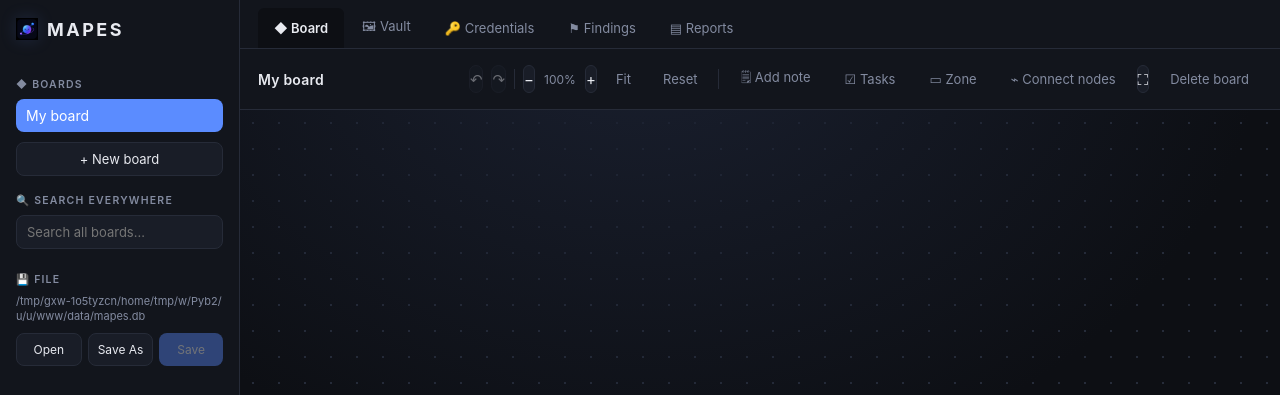
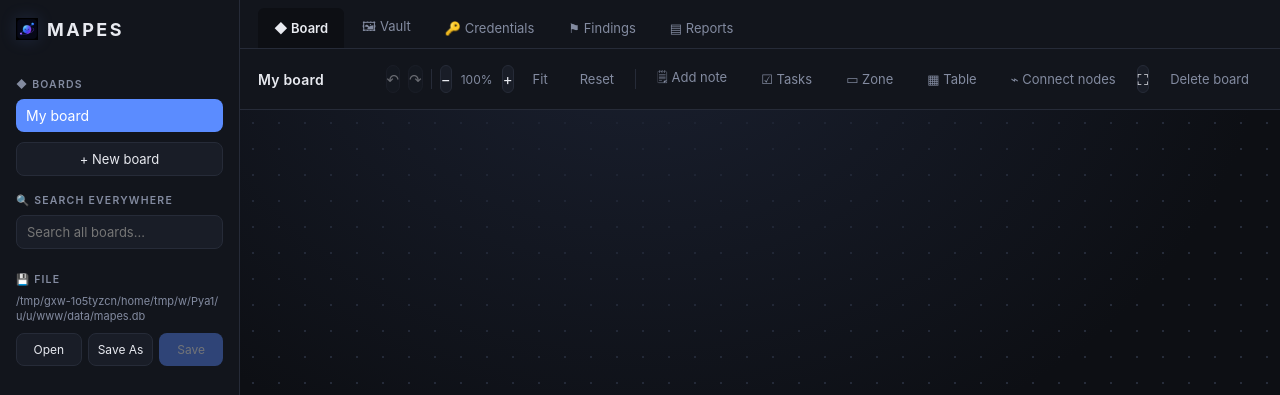
Before and after one commit to Xud0znik/MAPES, a Flask app: page / in a window 1280 px wide. Shown: the top 395 px of the page. Run offline with Flask 3, Linux system fonts and the light colour scheme; data comes from the database, SQL or seed files in the repository; data that the repository does not hold is empty; some libraries are stand-ins or nearby versions.

Commit message:
Add an editable Table node type directly on the board
New "▦ Table" board tool (click to arm, click the board to place a
2x2 grid) - a real spreadsheet-style node, not the Reports markdown
tables (those stay as-is, for written reports). Click any cell to type
into it directly, "+ Row"/"+ Col" grow the grid, each edit saves on
blur. Grid data is stored as a JSON array of rows in node.content, so
no schema change was needed. Behaves like any other node otherwise -
drags, connects to other nodes, right-click deletes/duplicates; the
header (icon + title) opens the normal edit modal for renaming.

Also added the same hidden-<option> fix as tasks/zone/image so editing
a table node's title doesn't silently change its type on save.

Co-Authored-By: Claude Sonnet 5 <noreply@anthropic.com>
Claude-Session: https://claude.ai/code/session_01Ct72YCZKKYRX96DeMTM48d

```diff
--- a/mapes/static/js/app.js
+++ b/mapes/static/js/app.js
@@ -9,6 +9,7 @@ const state = {
   addNoteMode: false,
   addTasksMode: false,
   addZoneMode: false,
+  addTableMode: false,
   minimizedImageIds: new Set(),
   editingNodeId: null,
   zoom: 1,
@@ -30,6 +31,7 @@ const NODE_ICONS = {
   image: "🖼",
   tasks: "☑",
   zone: "▭",
+  table: "▦",
 };
 
 const $ = (sel) => document.querySelector(sel);
@@ -304,6 +306,7 @@ const PLACE_TOOLS = {
   note: { stateKey: "addNoteMode", btn: "#add-note-btn" },
   tasks: { stateKey: "addTasksMode", btn: "#add-tasks-btn" },
   zone: { stateKey: "addZoneMode", btn: "#add-zone-btn" },
+  table: { stateKey: "addTableMode", btn: "#add-table-btn" },
 };
 function armPlaceTool(name) {
   const turningOn = !state[PLACE_TOOLS[name].stateKey];
@@ -320,10 +323,15 @@ $("#add-tasks-btn").onclick = () => armPlaceTool("tasks");
 // ones about the same topic - drag its corner to resize, drag its label to
 // move it, click the label to rename/recolor it.
 $("#add-zone-btn").onclick = () => armPlaceTool("zone");
+// A spreadsheet-style grid right on the board - click cells to type into
+// them, grow it with rows/columns as needed. Separate from the Reports
+// markdown tables (those stay a "| a | b |" text-based table meant for a
+// written report; this is a freeform grid meant for the map itself).
+$("#add-table-btn").onclick = () => armPlaceTool("table");
 
 canvas.addEventListener("click", async (e) => {
   if (e.target !== canvas) return;
-  if (!state.addNoteMode && !state.addTasksMode && !state.addZoneMode) return;
+  if (!state.addNoteMode && !state.addTasksMode && !state.addZoneMode && !state.addTableMode) return;
   const rect = canvas.getBoundingClientRect();
   const x = (e.clientX - rect.left) / state.zoom - 95;
   const y = (e.clientY - rect.top) / state.zoom - 20;
@@ -332,6 +340,21 @@ canvas.addEventListener("click", async (e) => {
     const created = await api(`/api/boards/${state.currentBoardId}/nodes`, {
       method: "POST",
       body: JSON.stringify({ title: "Zone", type: "zone", color: "#5b8cff", x, y, width: 320, height: 220 }),
+    });
+    state.nodes.push(created);
+    pushHistory(makeCreateNodeAction(created));
+    renderCanvas();
+    return;
+  }
+  if (state.addTableMode) {
+    const created = await api(`/api/boards/${state.currentBoardId}/nodes`, {
+      method: "POST",
+      body: JSON.stringify({
+        title: "Table",
+        type: "table",
+        content: JSON.stringify([["", ""], ["", ""]]),
+        x, y,
+      }),
     });
     state.nodes.push(created);
     pushHistory(makeCreateNodeAction(created));
@@ -362,7 +385,7 @@ canvas.addEventListener("click", async (e) => {
 });
 
 document.addEventListener("keydown", (e) => {
-  if (e.key === "Escape" && (state.addNoteMode || state.addTasksMode || state.addZoneMode)) {
+  if (e.key === "Escape" && (state.addNoteMode || state.addTasksMode || state.addZoneMode || state.addTableMode)) {
     Object.values(PLACE_TOOLS).forEach((tool) => {
       state[tool.stateKey] = false;
       $(tool.btn).classList.remove("active");
@@ -466,6 +489,7 @@ function buildNodeEl(node) {
   const isImage = node.type === "image";
   const isTasks = node.type === "tasks";
   const isZone = node.type === "zone";
+  const isTable = node.type === "table";
 
   if (isImage) {
     return buildImageNodeEl(el, node);
@@ -475,6 +499,9 @@ function buildNodeEl(node) {
   }
   if (isZone) {
     return buildZoneNodeEl(el, node);
+  }
+  if (isTable) {
+    return buildTableNodeEl(el, node);
   }
 
   const action = QUICK_ACTIONS[node.type];
@@ -660,6 +687,100 @@ function buildZoneNodeEl(el, node) {
     window.addEventListener("mouseup", onUp);
   });
 
+  el.addEventListener("contextmenu", (e) => {
+    e.preventDefault();
+    e.stopPropagation();
+    openContextMenu(e.clientX, e.clientY, node);
+  });
+  return el;
+}
+
+// Table node: a small spreadsheet-style grid right on the board, separate
+// from the Reports markdown tables - grid data is stored as a JSON array
+// of rows (each an array of cell strings) in node.content.
+function parseTableGrid(content) {
+  try {
+    const grid = JSON.parse(content || "null");
+    if (Array.isArray(grid) && grid.length && Array.isArray(grid[0])) return grid;
+  } catch { /* fall through to default */ }
+  return [["", ""], ["", ""]];
+}
+
+function buildTableNodeEl(el, node) {
+  el.classList.add("node-table-card");
+  const grid = parseTableGrid(node.content);
+  makeDraggable(el, node);
+
+  const save = async () => {
+    node.content = JSON.stringify(grid);
+    await api(`/api/nodes/${node.id}`, { method: "PUT", body: JSON.stringify({ content: node.content }) });
+  };
+
+  const gridEl = document.createElement("table");
+  gridEl.className = "node-table-grid";
+
+  const renderGrid = () => {
+    gridEl.innerHTML = grid.map((row, ri) =>
+      `<tr>${row.map((cell, ci) =>
+        `<td contenteditable="true" data-r="${ri}" data-c="${ci}">${escapeHtml(cell)}</td>`
+      ).join("")}</tr>`
+    ).join("");
+  };
+  renderGrid();
+
+  el.innerHTML = `
+    <div class="node-header">
+      <div class="node-icon-badge">${NODE_ICONS.table}</div>
+      <div class="node-title">${escapeHtml(node.title)}</div>
+    </div>
+    <div class="node-table-wrap"></div>
+    <div class="node-table-controls">
+      <button type="button" class="table-add-row" title="Add row">+ Row</button>
+      <button type="button" class="table-add-col" title="Add column">+ Col</button>
+    </div>
+  `;
+  el.querySelector(".node-table-wrap").appendChild(gridEl);
+
+  const wrap = el.querySelector(".node-table-wrap");
+  wrap.addEventListener("mousedown", (e) => e.stopPropagation());
+  wrap.addEventListener("click", (e) => e.stopPropagation());
+  // blur doesn't bubble, so listen in the capture phase to catch it from
+  // whichever <td> just lost focus after an edit.
+  wrap.addEventListener("blur", (e) => {
+    const td = e.target.closest && e.target.closest("td[contenteditable]");
+    if (!td) return;
+    const r = Number(td.dataset.r), c = Number(td.dataset.c);
+    if (grid[r] && grid[r][c] !== undefined) {
+      grid[r][c] = td.textContent;
+      save();
+    }
+  }, true);
+  wrap.addEventListener("keydown", (e) => {
+    e.stopPropagation();
+    if (e.key === "Enter") { e.preventDefault(); e.target.blur(); }
+  });
+
+  el.querySelector(".table-add-row").addEventListener("mousedown", (e) => e.stopPropagation());
+  el.querySelector(".table-add-row").addEventListener("click", async (e) => {
+    e.stopPropagation();
+    grid.push(grid[0].map(() => ""));
+    renderGrid();
+    await save();
+  });
+  el.querySelector(".table-add-col").addEventListener("mousedown", (e) => e.stopPropagation());
+  el.querySelector(".table-add-col").addEventListener("click", async (e) => {
+    e.stopPropagation();
+    grid.forEach((row) => row.push(""));
+    renderGrid();
+    await save();
+  });
+
+  el.querySelector(".node-header").addEventListener("click", (e) => {
+    e.stopPropagation();
+    if (el._dragMoved) { el._dragMoved = false; return; }
+    if (state.connectMode) handleConnectClick(node.id, el);
+    else openNodeModal(node);
+  });
   el.addEventListener("contextmenu", (e) => {
     e.preventDefault();
     e.stopPropagation();
--- a/mapes/templates/index.html
+++ b/mapes/templates/index.html
@@ -78,6 +78,7 @@
         <button id="add-note-btn" class="btn-ghost">🗒 Add note</button>
         <button id="add-tasks-btn" class="btn-ghost">☑ Tasks</button>
         <button id="add-zone-btn" class="btn-ghost">▭ Zone</button>
+        <button id="add-table-btn" class="btn-ghost">▦ Table</button>
         <button id="connect-btn" class="btn-ghost">⌁ Connect nodes</button>
         <button id="fullscreen-btn" class="icon-btn" title="Hide sidebar (fullscreen canvas)">⛶</button>
         <button id="delete-board-btn" class="btn-ghost danger">Delete board</button>
@@ -178,6 +179,7 @@
       <option value="tasks" hidden>☑ Tasks</option>
       <option value="zone" hidden>▭ Zone</option>
       <option value="image" hidden>🖼 Image</option>
+      <option value="table" hidden>▦ Table</option>
     </select>
     <label>Color</label>
     <div class="color-row">
```
Also changed, not shown: mapes/static/css/style.css (+37 -0 lines).
